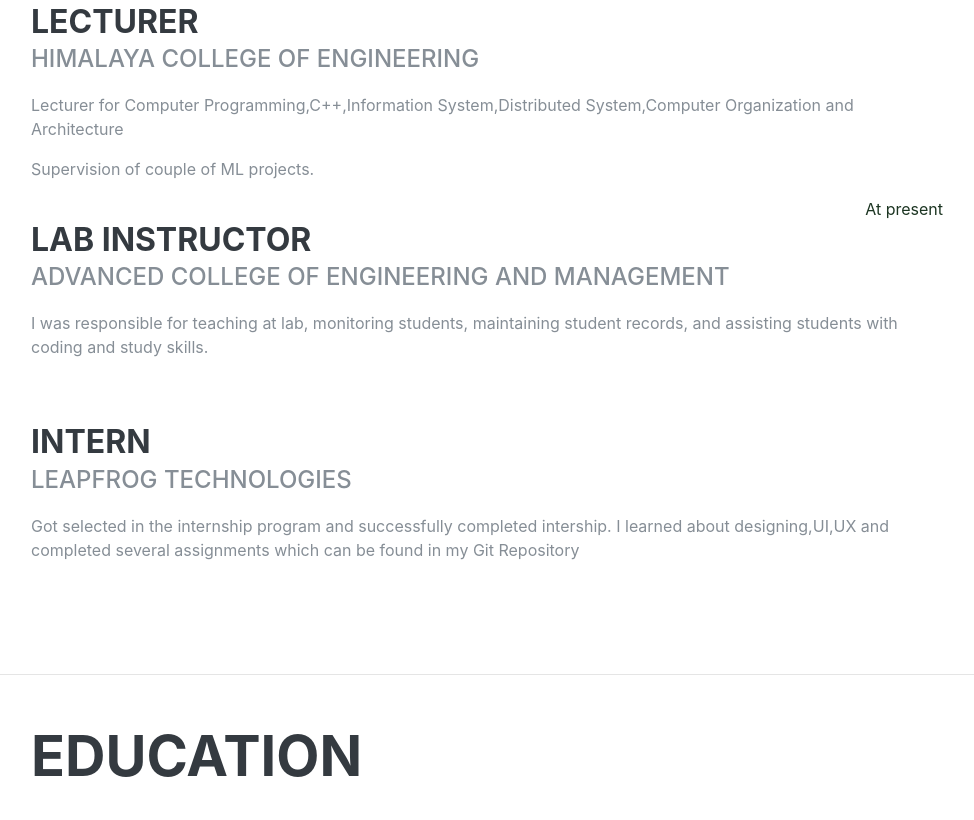
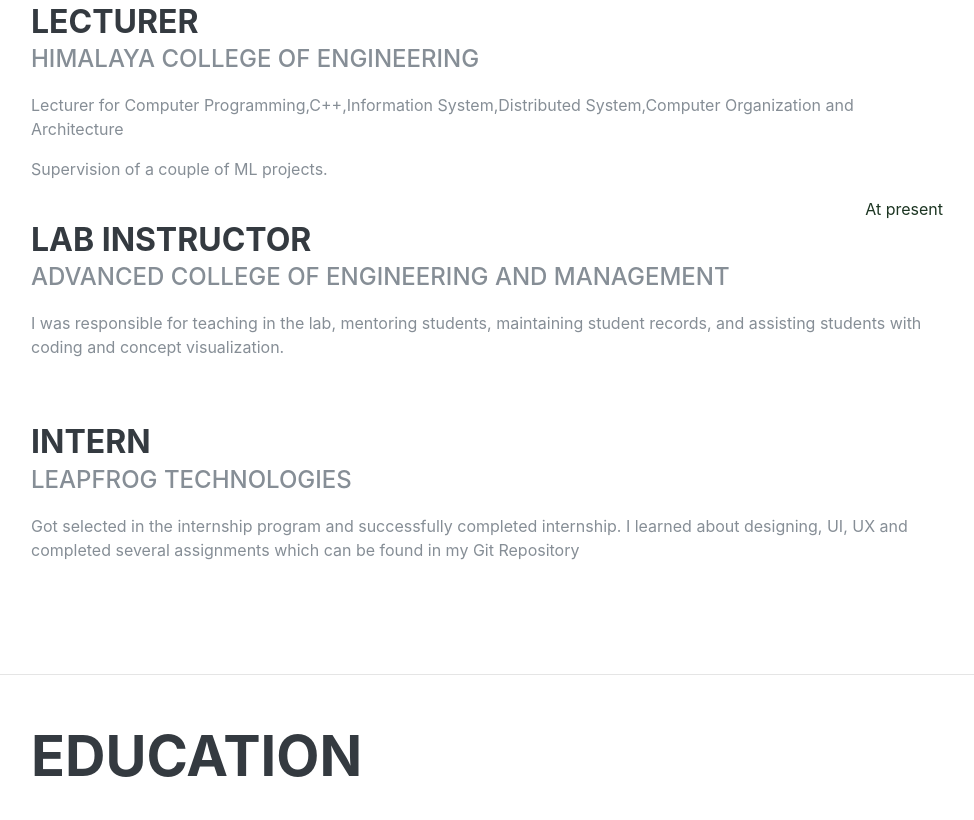
Before and after one commit to anilpudasaini/anilpudasaini.github.io, a plain HTML site: page index.html in a window 1280 px wide. Shown: the part 1140-1960 px from the top of the page, without its empty margins (289-1263 px from the left). Drawn offline with Linux system fonts and the light colour scheme; a web font is replaced by a local one.

Commit message:
few changes

```diff
--- a/index.html
+++ b/index.html
@@ -69,7 +69,7 @@
           <div class="subheading mb-5">Victoria · Melbourne
             <a href="mailto:name@email.com">contactanilpudasaini@gmail.com</a>
           </div>
-          <p class="lead mb-5">I an an avid learner and I am passionate about the things i do.</p>
+          <p class="lead mb-5">I am an avid learner and I am passionate about the things I do.</p>
           <div class="social-icons">
             <a href="#">
               <i class="fab fa-linkedin-in"></i>
@@ -107,7 +107,7 @@
               <h3 class="mb-0">Lecturer</h3>
               <div class="subheading mb-3">Himalaya College of Engineering</div>
               <p>Lecturer for Computer Programming,C++,Information System,Distributed System,Computer Organization and  Architecture</p>
-              <p>Supervision of couple of ML projects.</p>
+              <p>Supervision of a couple of ML projects.</p>
             </div>
             <div class="resume-date text-md-right">
               <span class="text-primary">At present</span>
@@ -118,7 +118,7 @@
             <div class="resume-content mr-auto">
               <h3 class="mb-0">Lab Instructor</h3>
               <div class="subheading mb-3">Advanced College of Engineering And Management</div>
-              <p>I was responsible for teaching at lab, monitoring students, maintaining student records, and assisting students with coding and study skills.</p>
+              <p>I was responsible for teaching in the lab, mentoring students, maintaining student records, and assisting students with coding and concept visualization.</p>
             </div>
 <!--             <div class="resume-date text-md-right">
               <span class="text-primary">December 2011 - March 2013</span>
@@ -128,7 +128,7 @@
             <div class="resume-content mr-auto">
               <h3 class="mb-0">Intern</h3>
               <div class="subheading mb-3">Leapfrog Technologies</div>
-              <p>Got selected in the internship program and successfully completed intership. I learned about designing,UI,UX and
+              <p>Got selected in the internship program and successfully completed internship. I learned about designing, UI, UX and
               completed several assignments which can be found in my Git Repository</p>
             </div>
           <!--   <div class="resume-date text-md-right">
```
